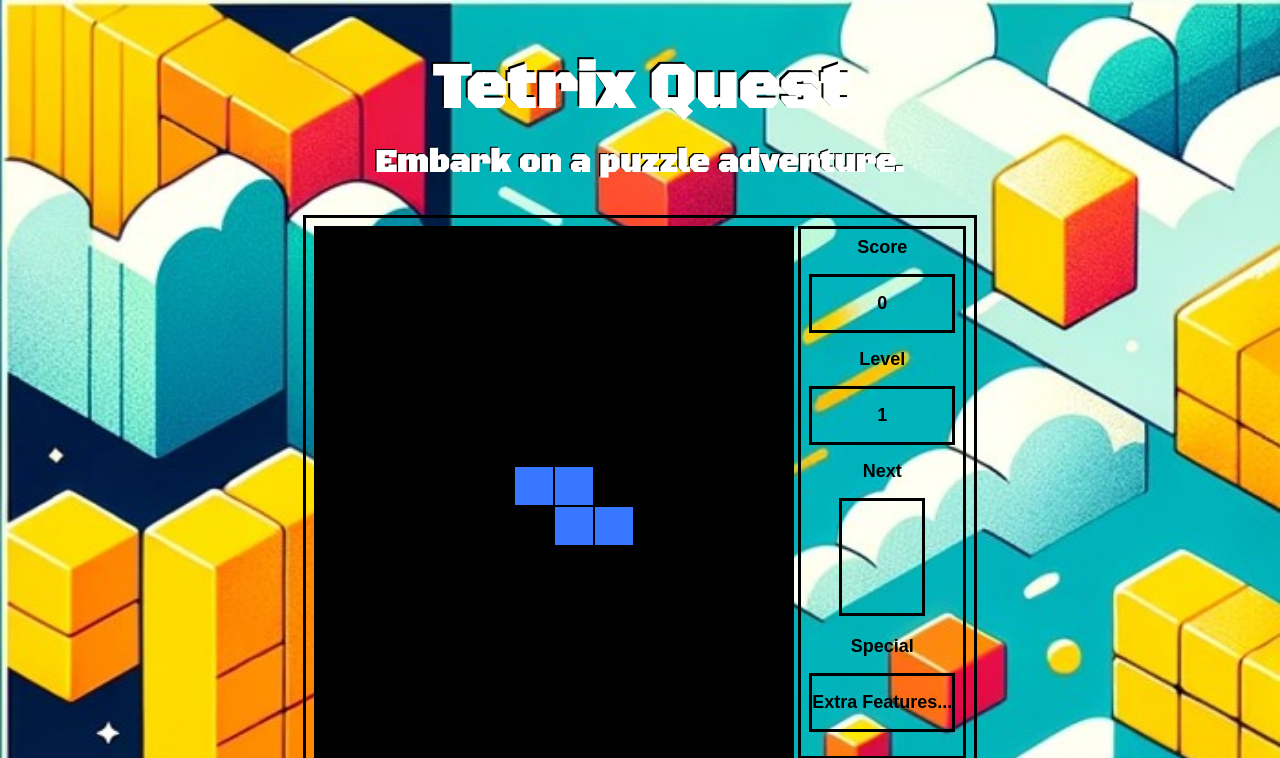
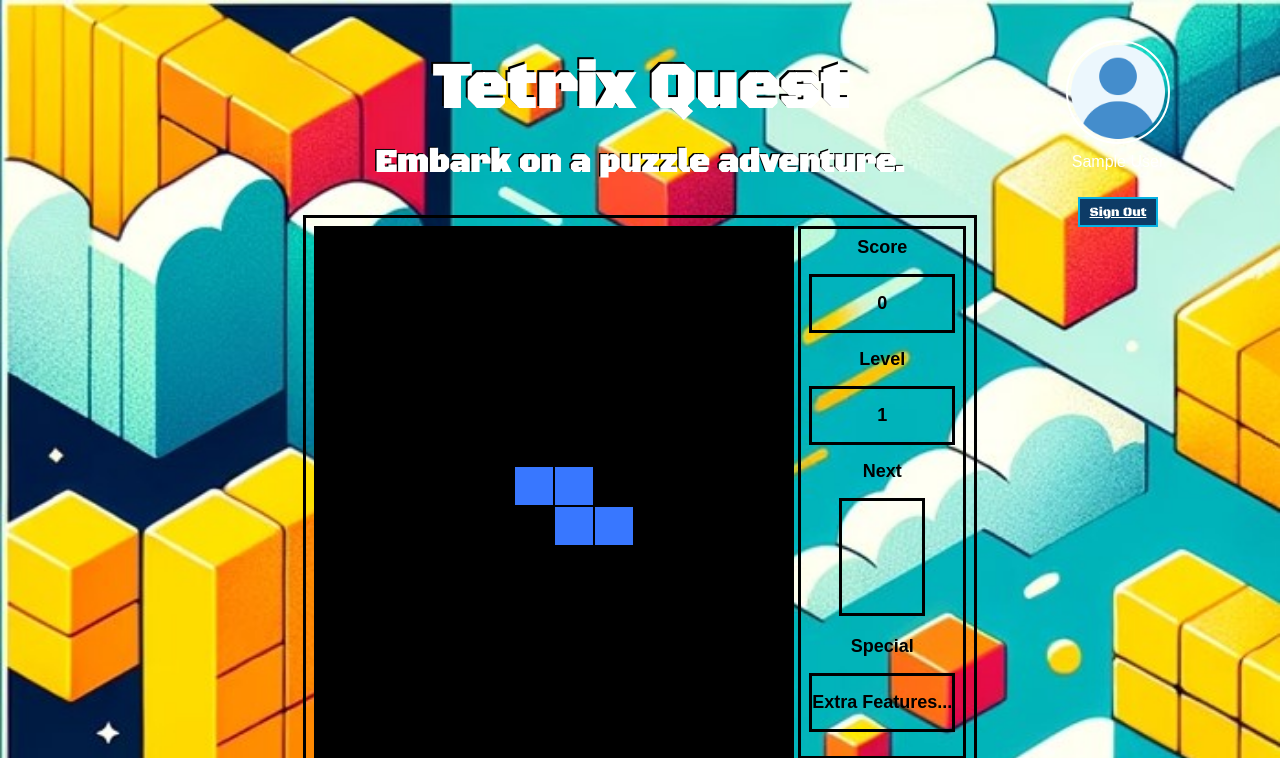
Before and after one commit to sahilsrawat27/dgl209-tetrixquest, a PHP site: page /tetris.php in a window 1280 px wide. Shown: the top 758 px of the page. Run offline with PHP 8.4, Linux system fonts and the light colour scheme; the visitor is signed in with stand-in values (Sample User, id 1).

Commit message:
Add profile section to the page from index.php

```diff
--- a/tetris.php
+++ b/tetris.php
@@ -1,3 +1,14 @@
+<?php
+session_start(); // Start or resume the session at the beginning of the script
+
+// Check if the user is logged in, using the session variable
+if (isset($_SESSION['loggedin']) && $_SESSION['loggedin'] == true) {
+    $fullName = $_SESSION["full_name"]; // Retrieve the full name from the session
+} else {
+    $fullName = 'Guest'; // Default name if not logged in
+}
+?>
+
 <!DOCTYPE html>
 <html>
 
@@ -14,6 +25,13 @@
 
 <body>
     <div class="container">
+    <?php if (isset($_SESSION['loggedin']) && $_SESSION['loggedin'] == true) : ?>
+            <div class="profile-section">
+                <img src="images/profile.png" alt="Profile Picture" class="profile-pic">
+                <p class="profile-name"><?php echo htmlspecialchars($fullName); ?></p>
+                <a href="signin.php" class="signout-btn">Sign Out</a>
+            </div>
+        <?php endif; ?>
         <h1 class="game_title">Tetrix Quest</h1>
         <p class="game_quote">Embark on a puzzle adventure.</p>
         <div class="game-area">
```
